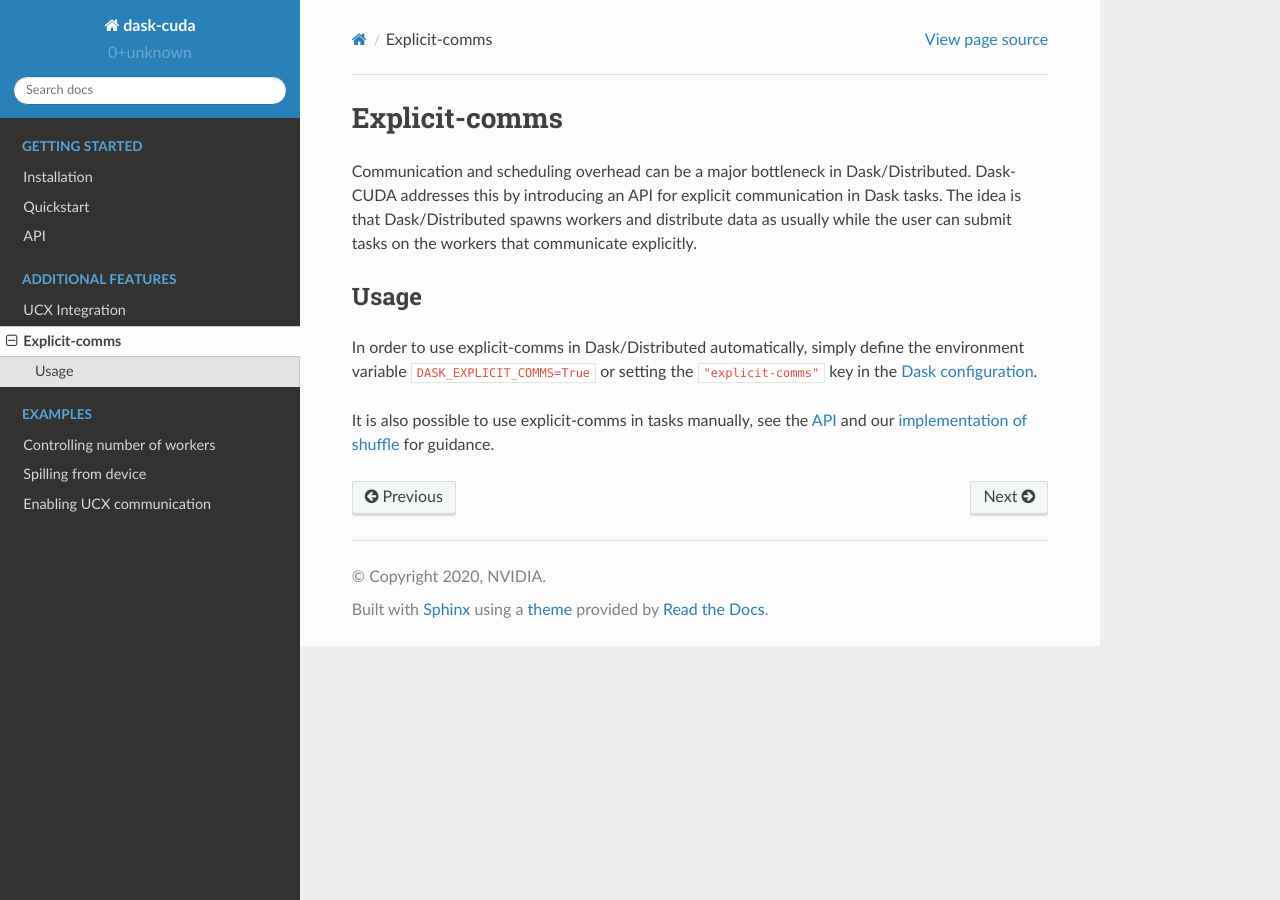
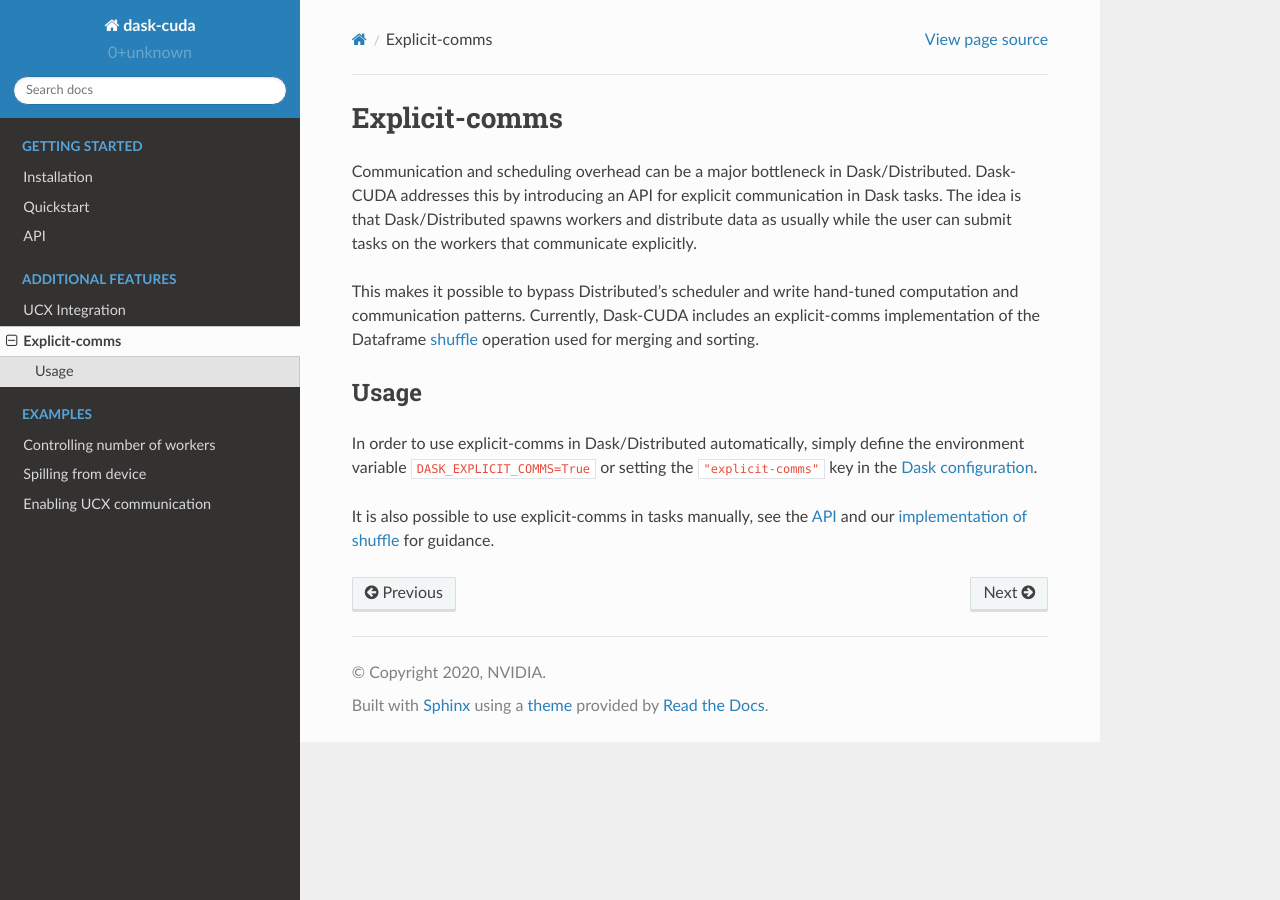
Before and after one commit to rapidsai/dask-cuda, a Sphinx documentation site: the page built from docs/source/explicit_comms.rst, in a window 1280 px wide. Built offline with Sphinx 7.4.7 and the Read the Docs theme 2.0.0, drawn with Linux system fonts in a browser that asks for light colours.

Commit message:
more doc

```diff
--- a/docs/source/explicit_comms.rst
+++ b/docs/source/explicit_comms.rst
@@ -4,6 +4,8 @@ Explicit-comms
 Communication and scheduling overhead can be a major bottleneck in Dask/Distributed. Dask-CUDA addresses this by introducing an API for explicit communication in Dask tasks.
 The idea is that Dask/Distributed spawns workers and distribute data as usually while the user can submit tasks on the workers that communicate explicitly.
 
+This makes it possible to bypass Distributed's scheduler and write hand-tuned computation and communication patterns. Currently, Dask-CUDA includes an explicit-comms
+implementation of the Dataframe `shuffle <https://github.com/rapidsai/dask-cuda/blob/d3c723e2c556dfe18b47b392d0615624453406a5/dask_cuda/explicit_comms/dataframe/shuffle.py#L210>`_ operation used for merging and sorting.
 
 
 Usage
```
